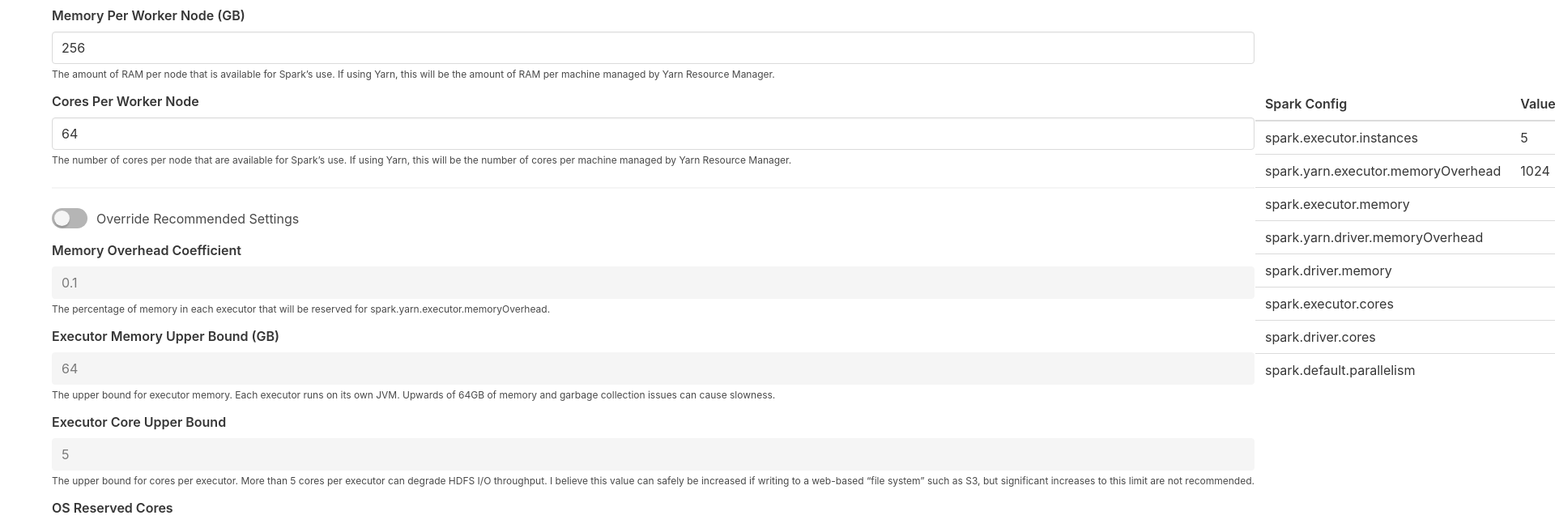
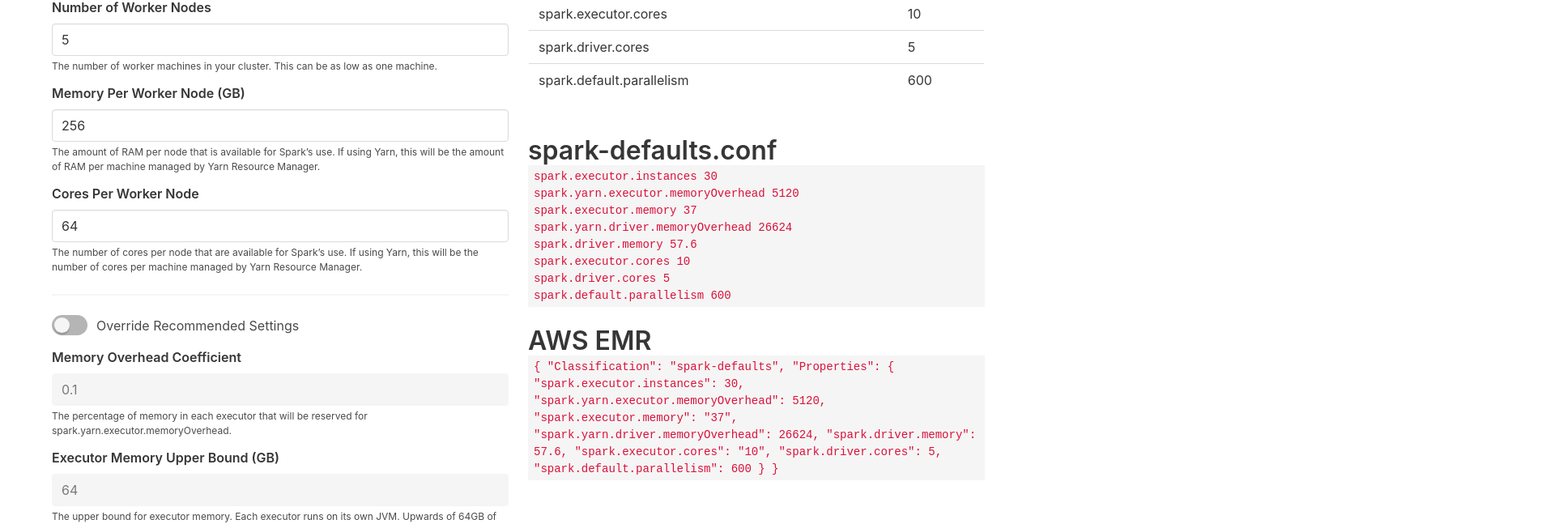
Before and after one commit to njgerner/spark-config-cheatsheet, a Vue app: page / in a window 1280 px wide. Shown: the part 311-958 px from the top of the page at 81% size, 1920 px wide, since content can reach past the window. Built offline with nearby package versions, Linux system fonts and the light colour scheme.

Commit message:
add code snippets

```diff
--- a/src/components/SparkConfigForm.vue
+++ b/src/components/SparkConfigForm.vue
@@ -44,7 +44,7 @@
     <hr>
 
     <div class="field">
-      <b-switch v-model="sparkConfig.overrideSettings">Override Recommended Settings</b-switch>
+      <b-switch v-model="overrideSettings">Override Recommended Settings</b-switch>
     </div>
 
     <b-field label="Memory Overhead Coefficient"
@@ -120,5 +120,8 @@ export default {
   props: {
     sparkConfig: Object,
   },
+  data: () => ({
+    overrideSettings: false,
+  }),
 };
 </script>
--- a/src/components/SparkConfigOutput.vue
+++ b/src/components/SparkConfigOutput.vue
@@ -1,11 +1,27 @@
 <template>
-  <b-table :data="data" :columns="columns"></b-table>
+  <div>
+    <b-table :data="data" :columns="columns"></b-table>
+    <br>
+    <label class="title">spark-defaults.conf</label>
+    <code v-html="sparkDefaultsConf"></code>
+    <br>
+    <label class="title">AWS EMR</label>
+    <code v-html="awsEmr">
+    </code>
+  </div>
+
 </template>
 
 <script>
-import { find, get, multiply } from 'lodash';
+/* eslint-disable quote-props */
 
-const executorConfigJson = '../data/executorConfig.json';
+import {
+  find, get, multiply, round, min, map, mapValues, keyBy,
+} from 'lodash';
+
+import executorConfigJson from '../data/executorConfig.json';
+
+console.log(executorConfigJson);
 export default {
   name: 'spark-config-output',
   props: {
@@ -17,38 +33,70 @@ export default {
         'Executors Per Node': String(this.executorsPerNode),
       });
     },
+    availableMasterMemory() {
+      return get(this.sparkConfig, 'masterMemoryGB') - get(this.sparkConfig, 'osReservedMemoryGB');
+    },
+    availableMasterCores() {
+      return get(this.sparkConfig, 'masterCoreCount') - get(this.sparkConfig, 'osReservedCoreCount');
+    },
+    availableWorkerMemory() {
+      return get(this.sparkConfig, 'workerMemoryGB') - get(this.sparkConfig, 'osReservedMemoryGB');
+    },
+    availableWorkerCores() {
+      return get(this.sparkConfig, 'workerCoreCount') - get(this.sparkConfig, 'osReservedCoreCount');
+    },
+    executorInstances() {
+      return multiply(this.executorsPerNode, get(this.sparkConfig, 'workerNodeCount'));
+    },
+    driverMemoryOverhead() {
+      return round(get(this.sparkConfig, 'memoryOverheadCoefficient') * this.availableMasterMemory, 0) * 1024;
+    },
+    sparkDefaultsConf() {
+      return map(this.data, (data) => `${data.key} ${data.value}`).join('<br />');
+    },
+    awsEmr() {
+      return {
+        'Classification': 'spark-defaults',
+        'Properties': mapValues(keyBy(this.data, 'key'), 'value'),
+      };
+    },
+    data() {
+      return [{
+        key: 'spark.executor.instances',
+        value: this.executorInstances,
+      }, {
+        key: 'spark.yarn.executor.memoryOverhead',
+        value: this.executorConfig['Overhead Memory Per Executor'] * 1024,
+      }, {
+        key: 'spark.executor.memory',
+        value: this.executorConfig['Memory Per Executor'],
+      }, {
+        key: 'spark.yarn.driver.memoryOverhead',
+        value: this.driverMemoryOverhead,
+      }, {
+        key: 'spark.driver.memory',
+        value: min([
+          this.availableMasterMemory - (this.driverMemoryOverhead / 1024),
+          get(this.sparkConfig, 'executorMemoryUpperGB') - (get(this.sparkConfig, 'executorMemoryUpperGB') * get(this.sparkConfig, 'memoryOverheadCoefficient')),
+        ]),
+      }, {
+        key: 'spark.executor.cores',
+        value: this.executorConfig['Cores Per Executor'],
+      }, {
+        key: 'spark.driver.cores',
+        value: min([
+          get(this.sparkConfig, 'executorCoreMemoryUpperGB'),
+          this.availableMasterCores,
+        ]),
+      }, {
+        key: 'spark.default.parallelism',
+        value: this.executorInstances * this.executorConfig['Cores Per Executor'] * get(this.sparkConfig, 'coreParallelism'),
+      }];
+    },
   },
   data() {
     return {
       executorsPerNode: 6, // TODO - make configurable
-      data: [{
-        key: 'spark.executor.instances',
-        value: multiply(this.executorsPerNode, get(this.sparkConfig, 'workerNodeCount')),
-      }, {
-        key: 'spark.yarn.executor.memoryOverhead',
-        value: multiply(
-          this.executorsPerNode,
-          get(this.executorConfig, 'Overhead Memory Per Executor'),
-        ) * 1024,
-      }, {
-        key: 'spark.executor.memory',
-        value: '',
-      }, {
-        key: 'spark.yarn.driver.memoryOverhead',
-        value: '',
-      }, {
-        key: 'spark.driver.memory',
-        value: '',
-      }, {
-        key: 'spark.executor.cores',
-        value: '',
-      }, {
-        key: 'spark.driver.cores',
-        value: '',
-      }, {
-        key: 'spark.default.parallelism',
-        value: '',
-      }],
       columns: [{
         field: 'key',
         label: 'Spark Config',
@@ -60,3 +108,9 @@ export default {
   },
 };
 </script>
+
+<style lang="scss">
+  code {
+    display: block
+  }
+</style>
--- a/src/views/Home.vue
+++ b/src/views/Home.vue
@@ -1,10 +1,11 @@
 <template>
   <div class="container">
-    <div class="level">
-      <div class="level-left">
+    <h1 class="title">Apache Spark Config Cheatsheet</h1>
+    <div class="columns">
+      <div class="column">
         <spark-config-form :spark-config.sync="sparkConfig"></spark-config-form>
       </div>
-      <div class="level-right">
+      <div class="column">
         <spark-config-output :spark-config="sparkConfig"></spark-config-output>
       </div>
     </div>
```
Also changed, not shown: .eslintrc.js.
